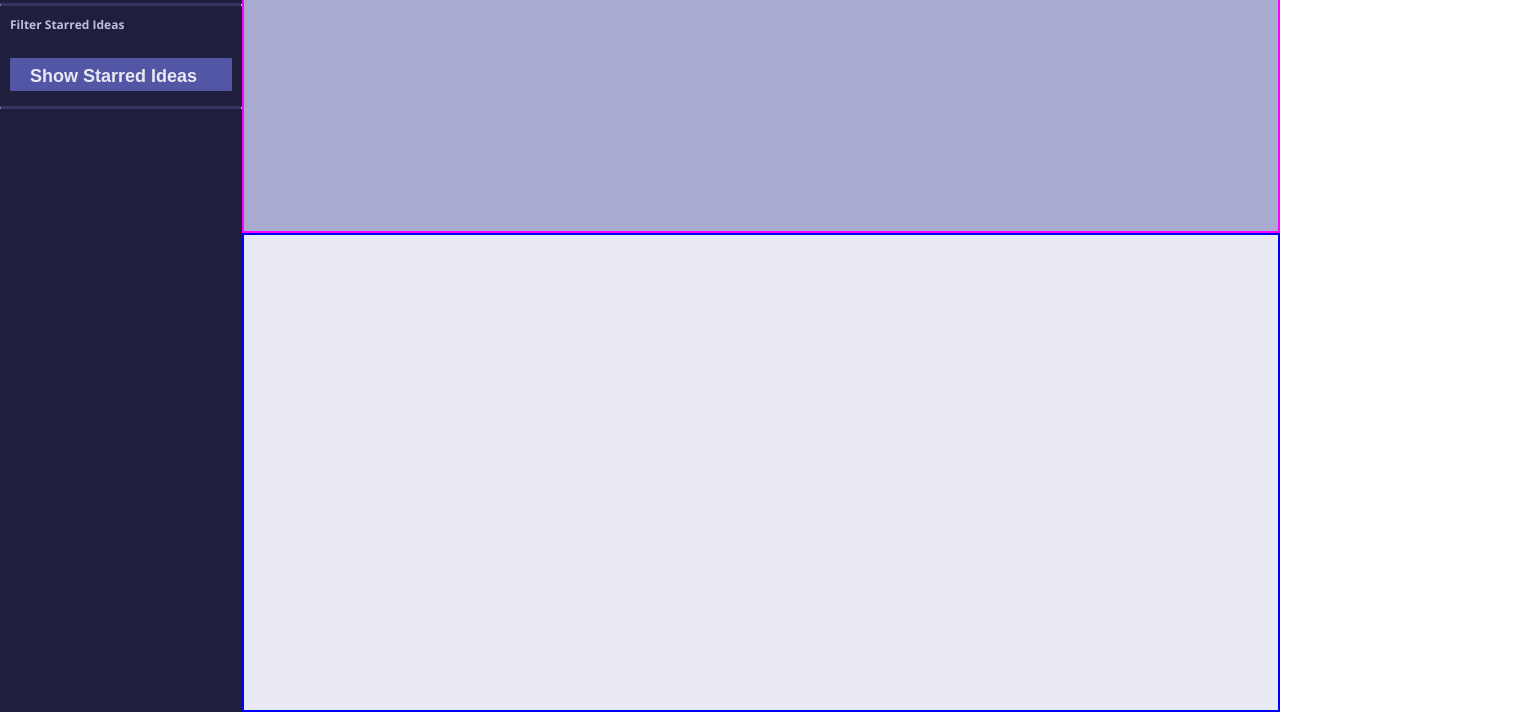
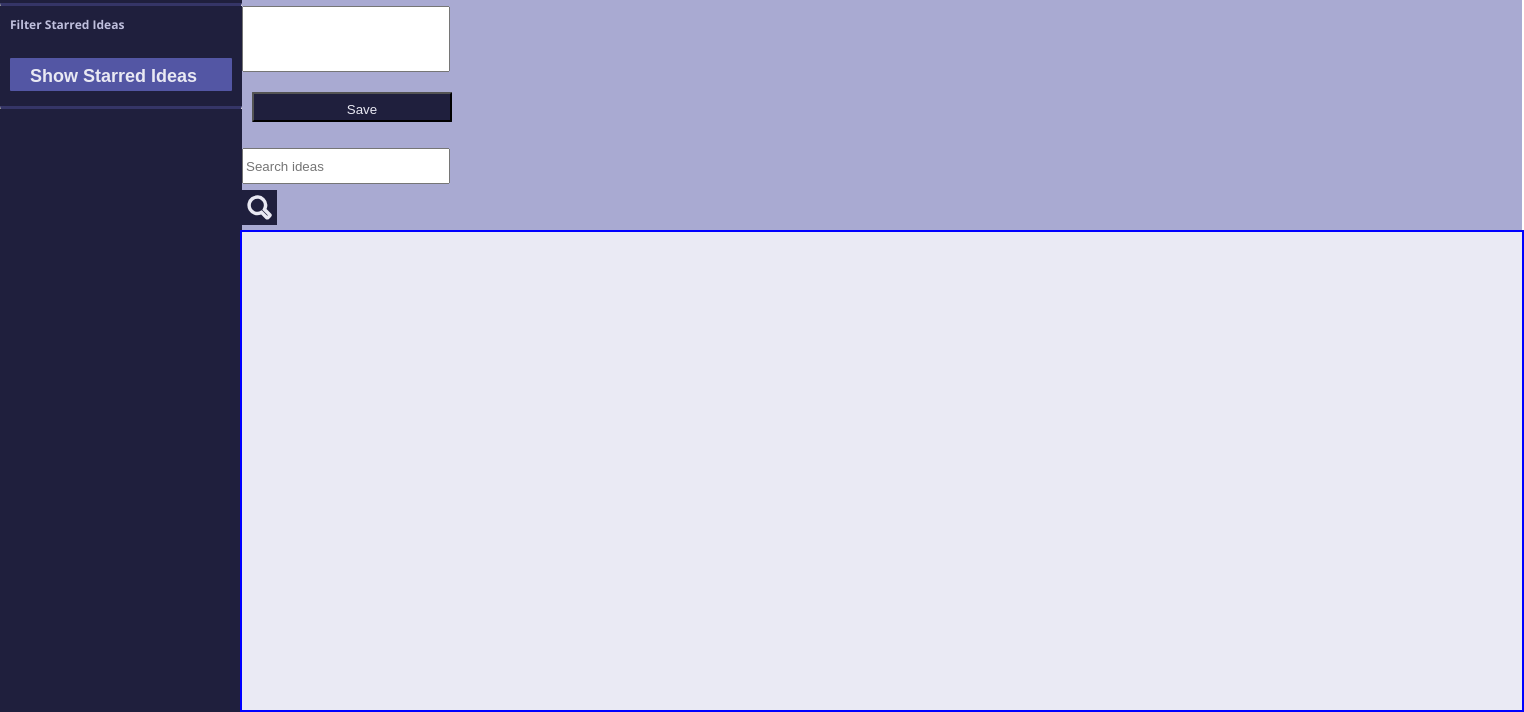
Before and after one commit to lkarpins/ideabox, a plain HTML site: page index.html in a window 1280 px wide. Shown: the part 88-800 px from the top of the page, 1524 px wide, since content can reach past the window. Drawn offline with nearby package versions, Linux system fonts and the light colour scheme; files whose address does not match are found by name.

Commit message:
Add text alignment and search image

```diff
--- a/index.html
+++ b/index.html
@@ -23,8 +23,8 @@
       <input type="text" name="form-body" id="form-body">
       <button class="save-button">Save</button>
       <label for="search-box"></label>
-      <input type="text" name="search-box" id="search-box" placeholder="Search ideas">
-      <!-- <img src= "assets/search.svg" class="search-image" alt="search magnifying box"></img> -->
+      <input type="text" name="search-box" id="search-box" placeholder="Search ideas"/>
+      <img src= "assets/search.svg" class="search-image" alt="search magnifying box"></img>
     </form>
     <section class="starred-idea-cards hidden">
     </section>
--- a/styles.css
+++ b/styles.css
@@ -65,19 +65,53 @@ hr {
 .box-wrapper {
   display: flex;
   flex-direction: column;
-  justify-content: space-between;
+  align-items: center;
   height: 100vh;
   width: 100vw;
 }
 
 form {
-  border: 2px solid magenta;
   background-color: #A9AAD2;
   height: 40vh;
+  width: 100vw;
+  display: flex;
+  flex-direction: column;
+
+  justify-content: space-evenly;
 }
+
+input {
+
+  height: 30px;
+  width: 200px;
+}
+
+#form-body {
+  height: 60px;
+  width: 200px;
+}
+
 
 section{
   border: 2px solid blue;
   background-color: #EAEAF4;
   height: 60vh;
+  width: 100vw;
 }
+
+.save-button {
+  background-color: #1F1F3D;
+  color: #E9E9F3;
+  border-radius: 1px;
+  margin: 15px 10px 15px 10px;
+  padding: 8px 0px 4px 20px;
+  height: 30px;
+  width: 200px;
+
+}
+img {
+  background-color: #1F1F3D;
+  padding: 5px;
+  height: 25px;
+  width: 25px;
+}
```
